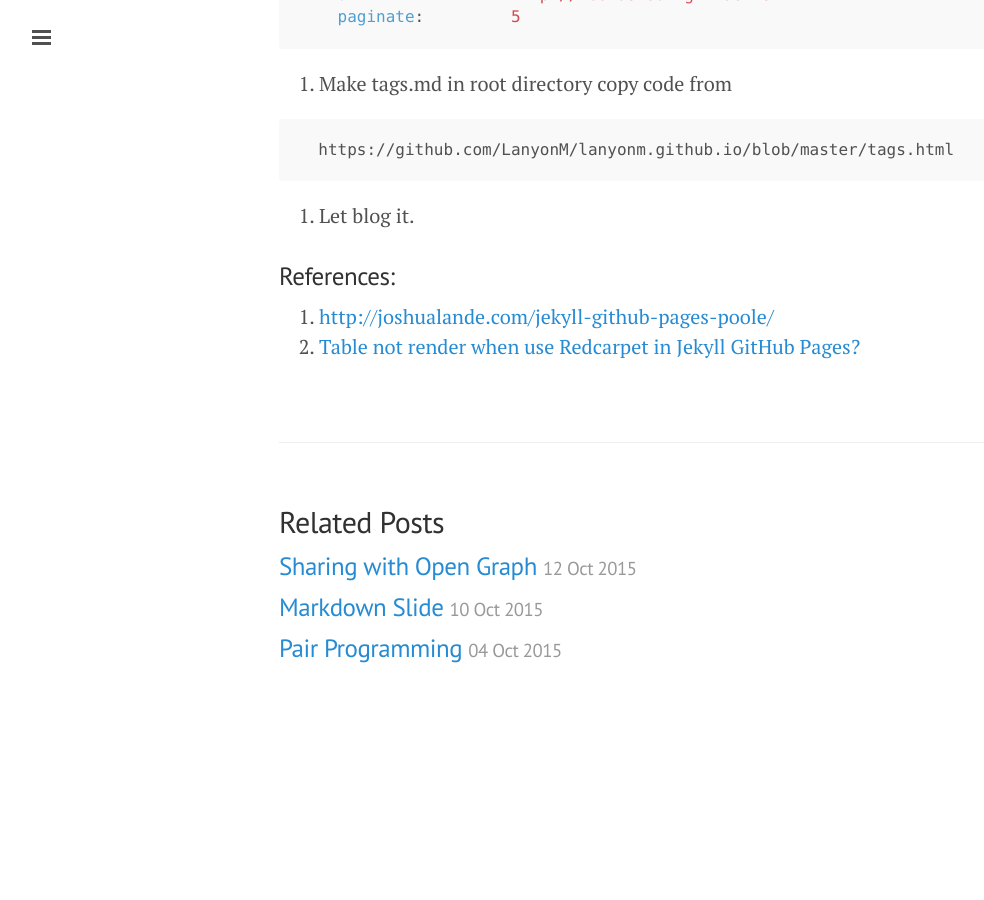
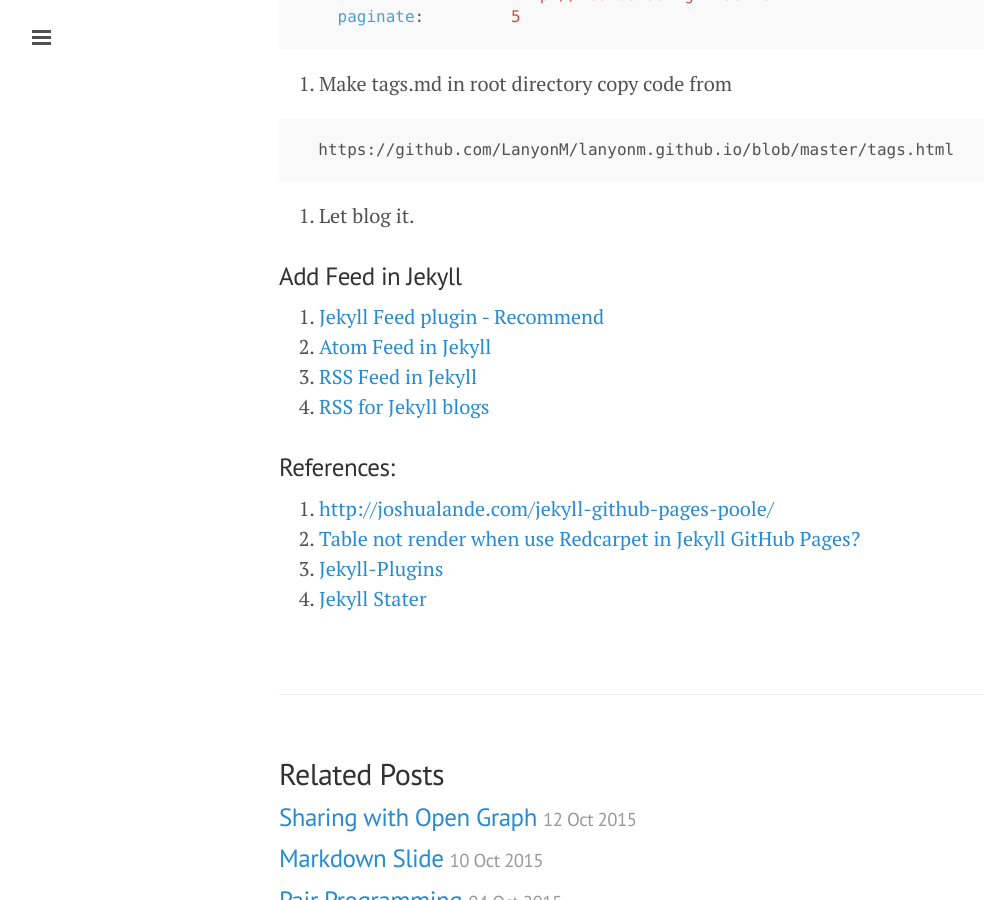
Before and after one commit to ibotdotout/ibotdotout.github.io, a Jekyll site: the page built from _posts/2014-06-16-how-to-set-up-this-blog.md, in a window 1280 px wide and 900 px high, scrolled down 864 px. Shown: the whole window, without its empty margins (1-985 px from the left). Built offline with Jekyll 4.4.1, drawn with Linux system fonts in a browser that asks for light colours; Markdown is read by kramdown in place of the engine named in the settings; before the commit the page ends 1589 px from its top, so only the background shows below that.

Commit message:
Update: Jekyll feed and tips

````diff
--- a/_posts/2014-06-16-how-to-set-up-this-blog.md
+++ b/_posts/2014-06-16-how-to-set-up-this-blog.md
@@ -21,7 +21,7 @@ Page](http://page.github.com) that free hosting support Jekyll.This blog use [La
   ```
     git clone https://github.com/poole/lanyon.git
   ```
-  3. Configs jekyll in  ``` _config.yml```
+  3. Configs jekyll in  `_config.yml`
 
   ```yaml
     #setup
@@ -38,6 +38,16 @@ Page](http://page.github.com) that free hosting support Jekyll.This blog use [La
   ```
   5. Let blog it.
 
+
+### Add Feed in Jekyll
+1. [Jekyll Feed plugin - Recommend](https://github.com/jekyll/jekyll-feed)
+2. [Atom Feed in Jekyll](http://jekyll.tips/tutorials/atom-feed/)
+3. [RSS Feed in Jekyll](http://jekyll.tips/tutorials/rss-feed/)
+4. [RSS for Jekyll blogs](http://joelglovier.com/writing/rss-for-jekyll/)
+
+
 ### References:
-  1.  [http://joshualande.com/jekyll-github-pages-poole/](http://joshualande.com/jekyll-github-pages-poole/)
-  2.  [Table not render when use Redcarpet in Jekyll GitHub Pages?](http://stackoverflow.com/questions/16099153/table-not-render-when-use-redcarpet-in-jekyll-github-pages)
+  1. [http://joshualande.com/jekyll-github-pages-poole/](http://joshualande.com/jekyll-github-pages-poole/)
+  2. [Table not render when use Redcarpet in Jekyll GitHub Pages?](http://stackoverflow.com/questions/16099153/table-not-render-when-use-redcarpet-in-jekyll-github-pages)
+  3. [Jekyll-Plugins](http://www.jekyll-plugins.com)
+  4. [Jekyll Stater](http://jekyll.tips)
````
